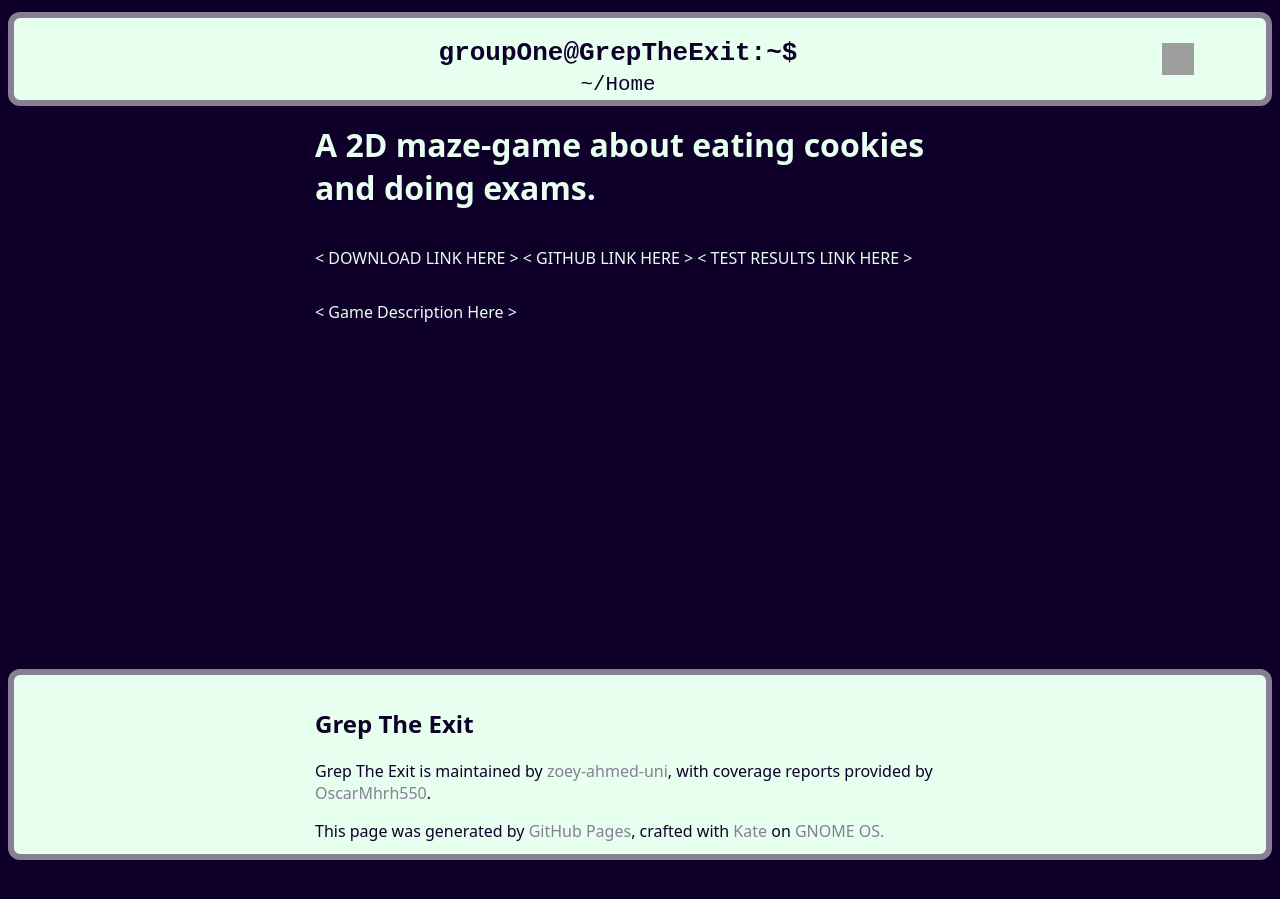
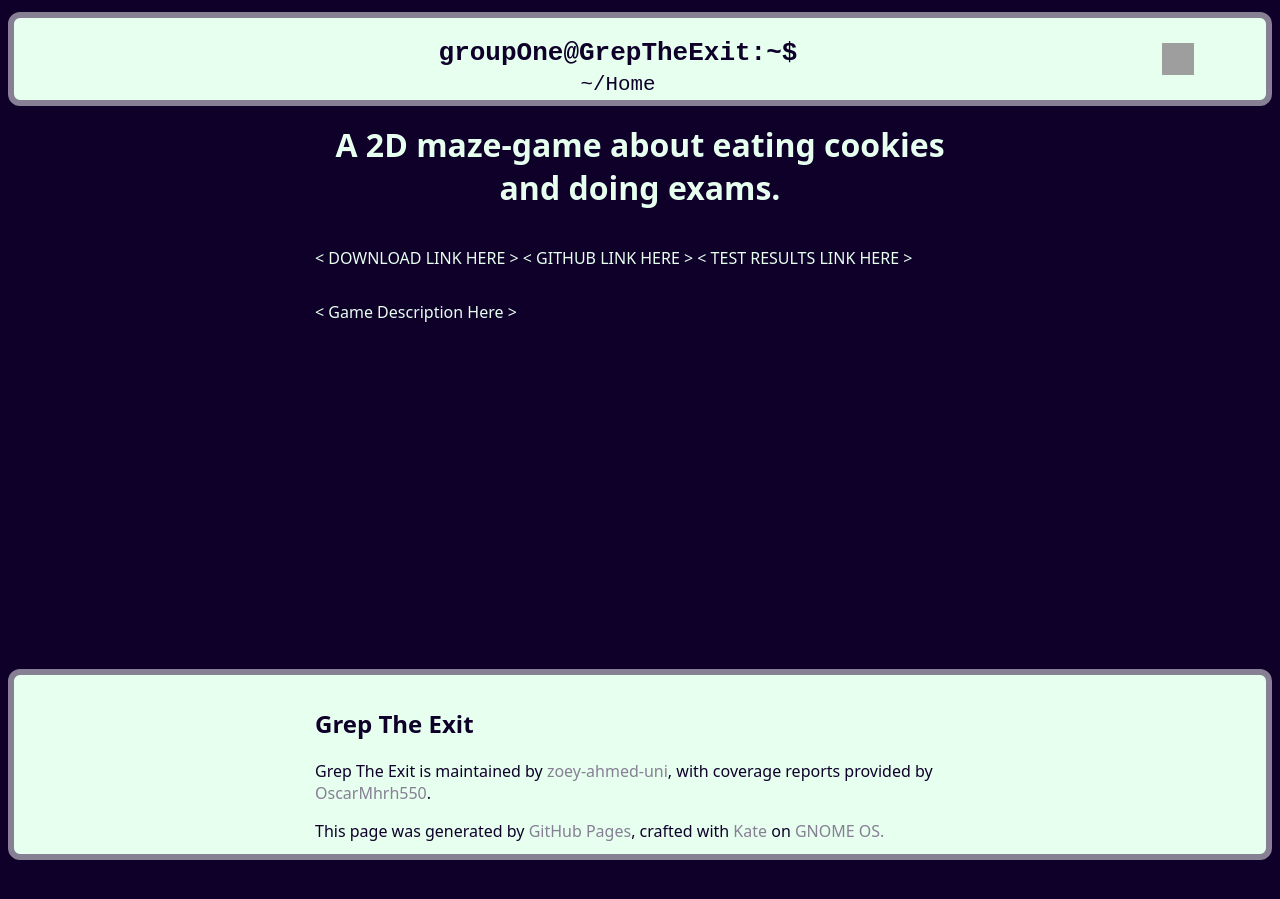
Before and after one commit to ENG1-C2G3/eng1-c2g3.github.io, a Jekyll site: the page built from index.markdown, in a window 1280 px wide. Built offline with Jekyll 4.4.1, drawn with Linux system fonts in a browser that asks for light colours; grey boxes are pictures that could not be loaded.

Commit message:
stylesheet: General tweaks
* Center content headers
* Make top header font smaller on mobile
* Refactor all general tag css rules to top of page

```diff
--- a/_sass/_stylesheet.scss
+++ b/_sass/_stylesheet.scss
@@ -12,6 +12,7 @@ $tritary-color: #877F94;
   --padding: 12px;
   --border-radius: 12px;
   --header-font-size: 2em;
+  --header-font-size-mobile: 1.5em;
   --subtitle-font-size: 0.8em;
   --transition-duration: 300ms;
 }
@@ -57,6 +58,15 @@ body {
     padding: var(--padding);
     grid-column: full-width;
   }
+}
+
+a {
+  text-decoration: none;
+  color: $tritary-color;
+}
+
+h1 {
+  text-align: center;
 }
 
 // Navigation + Sidebar
@@ -209,14 +219,10 @@ img {
   height: 32px;
 }
 
-a {
-  text-decoration: none;
-  color: $tritary-color;
-}
-
 @media screen and ($mobile) {
   body > header {
     padding: var(--padding) 0px;
+    font-size: var(--header-font-size-mobile);
   }
 
   .center-item {
```
